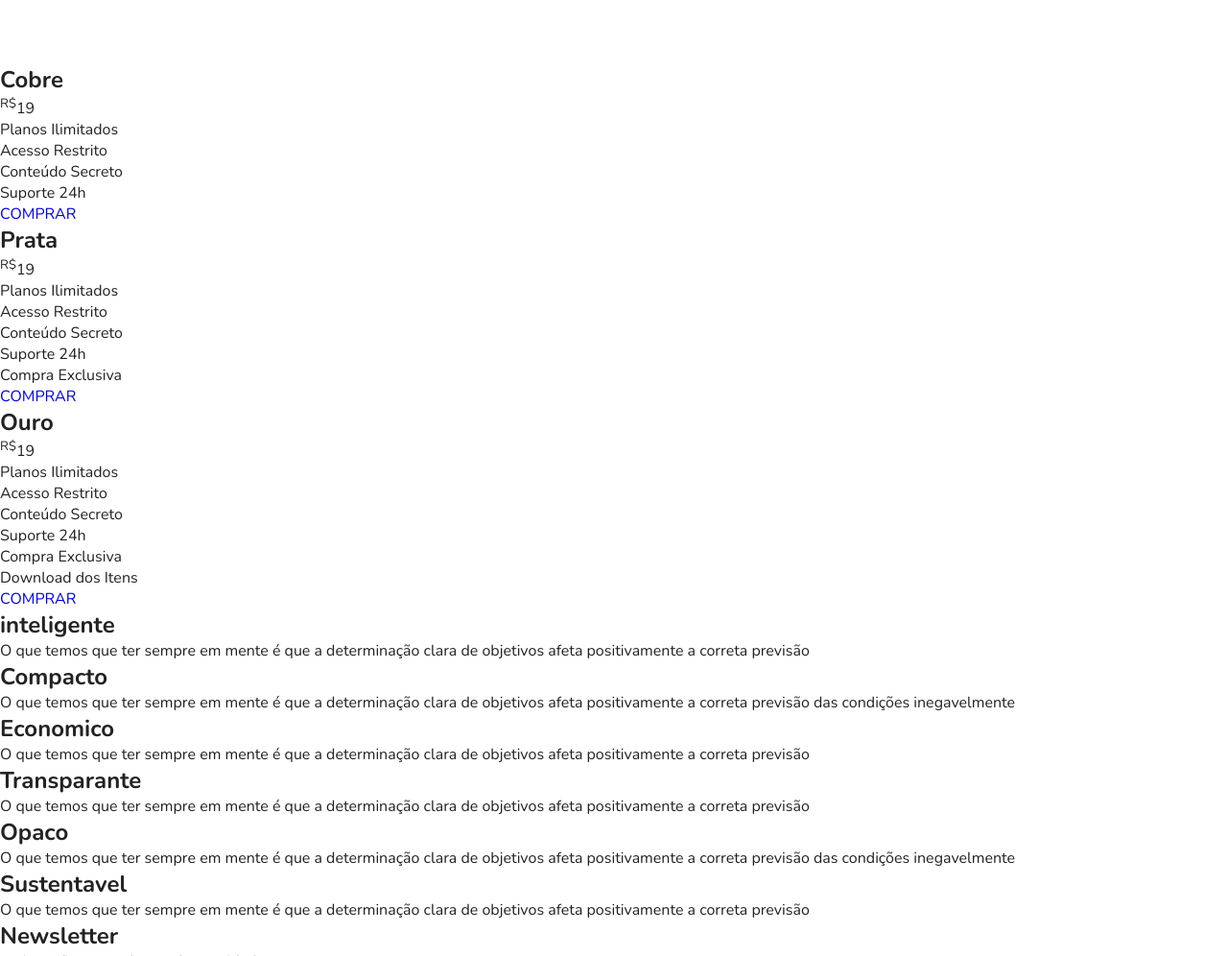
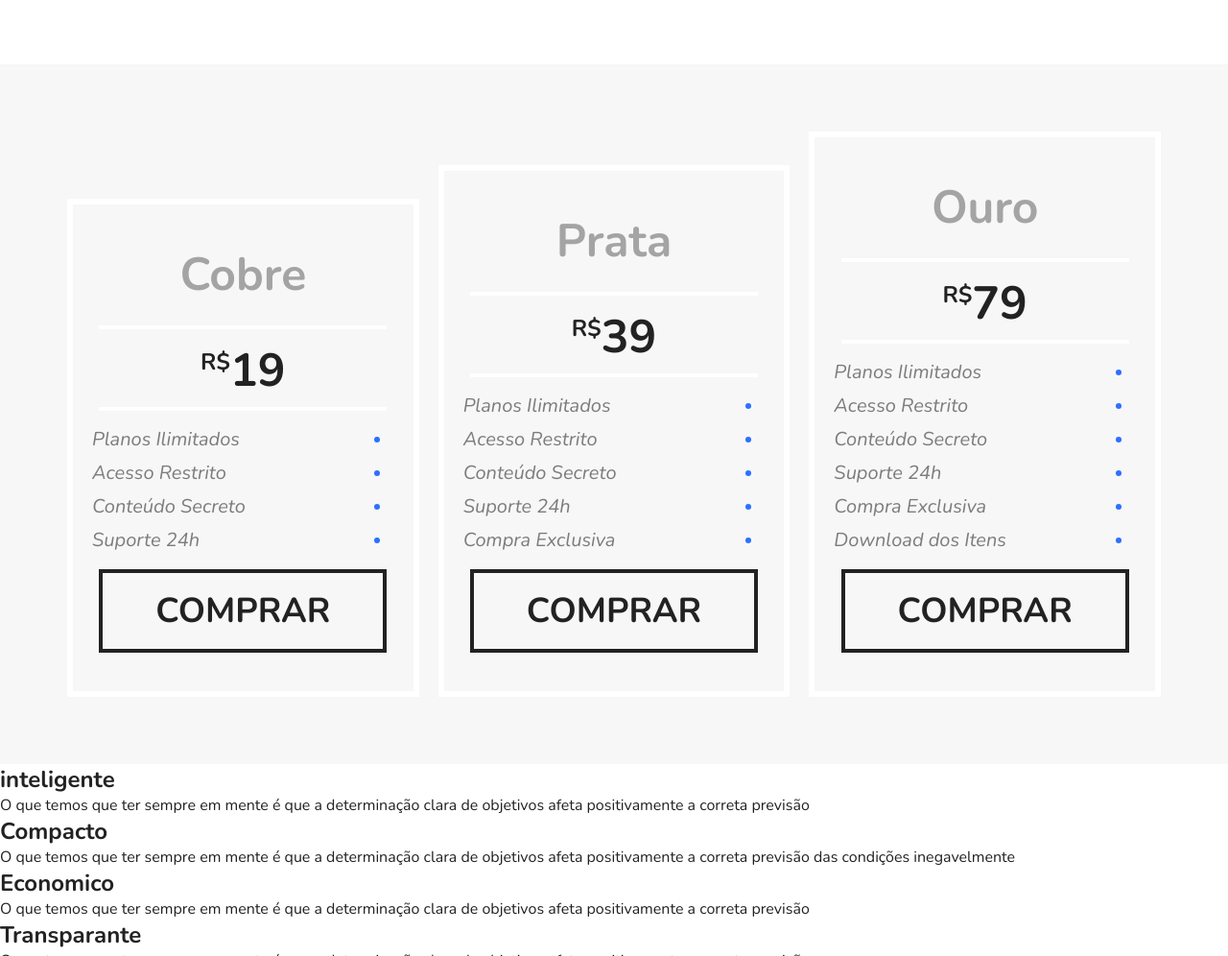
Before and after one commit to jhowzitos/Projetos_CSS_HTML_JS, a plain HTML site: page 01.FlexBlog/Index.html in a window 1280 px wide. Shown: the part 1752-2748 px from the top of the page at 96% size. Drawn offline with nearby package versions, Linux system fonts and the light colour scheme.

Commit message:
Css na parte dos "PREÇOS"

```diff
--- a/01.FlexBlog/Index.html
+++ b/01.FlexBlog/Index.html
@@ -85,7 +85,7 @@
         </div>
         <div class="preco-item">
             <h2>Prata</h2>
-            <span><sup>R$</sup>19</span>
+            <span><sup>R$</sup>39</span>
             <ul>
                 <li>Planos Ilimitados</li>
                 <li>Acesso Restrito</li>
@@ -97,7 +97,7 @@
         </div>
         <div class="preco-item">
             <h2>Ouro</h2>
-            <span><sup>R$</sup>19</span>
+            <span><sup>R$</sup>79</span>
             <ul>
                 <li>Planos Ilimitados</li>
                 <li>Acesso Restrito</li>
--- a/01.FlexBlog/Style.css
+++ b/01.FlexBlog/Style.css
@@ -90,6 +90,7 @@ img {
         margin: 0 auto;
         padding: 60px 10px;
 
+
     }
 
     /*SOBRE*/
@@ -171,3 +172,98 @@ img {
         border-top: 8px solid #66d9eb;
 
     }
+
+    /*PRECO*/
+    .preco {
+        background: #f7f7f7;
+        padding: 60px;
+        display: flex;
+        flex-wrap: wrap;
+        align-items: flex-end;
+
+    }
+
+    .preco-item {
+        flex: 1;
+        border: 6px solid #ffffff;
+        padding: 20px;
+        margin: 10px;
+        min-width: 260px;
+    }
+
+    .preco-item h2{
+        font-size: 3em;
+        color: #a4a4a4;
+        text-align: center;
+        margin-top: 20px;
+
+    }
+
+    .preco-item span{
+        max-width: 300px;
+        margin: 20px auto;
+        display: block;
+        text-align: center;
+        font-weight: bold;
+        padding: 10px 0 5px 0;
+        border-bottom: 4px solid white;
+        border-top: 4px solid white;
+        font-size: 3em;
+
+    }
+
+    .preco-item sup {
+        font-size: 1.5rem;
+
+    }
+
+    .preco-item ul{
+        max-width: 300px;
+        padding: 20px auto;
+        font-size: 1.25em;
+        line-height: 1;
+        font-style: italic;
+        color: #7c7c7c;
+
+    }
+    .preco-item li {
+        margin-bottom: 15px;
+        display: flex;
+        justify-content: space-between;
+        align-items: center;
+    }
+    .preco-item li::after {
+        content: '';
+        display: block;
+        width: 6px;
+        height: 6px;
+        background: #2c70ff;
+        border-radius: 50%;
+    }
+
+    .preco-item a{
+        max-width: 300px;
+        display: block;
+        margin: 20px auto;
+        border: 4px solid #222222;
+        text-transform: uppercase;
+        font-weight: bold;
+        font-size: 2.25em;
+        padding: 15px 0;
+        text-align: center;
+        color: #222222;
+
+    }
+
+    @media (max-width: 800px){
+        .preco{
+            padding-left: 10px;
+            padding-right: 10px;
+        }
+        .preco .preco-item:nth-child(3){
+            order: -2;
+    }
+    .preco .preco-item:nth-child(2){
+        order: -1;
+}
+}
```
